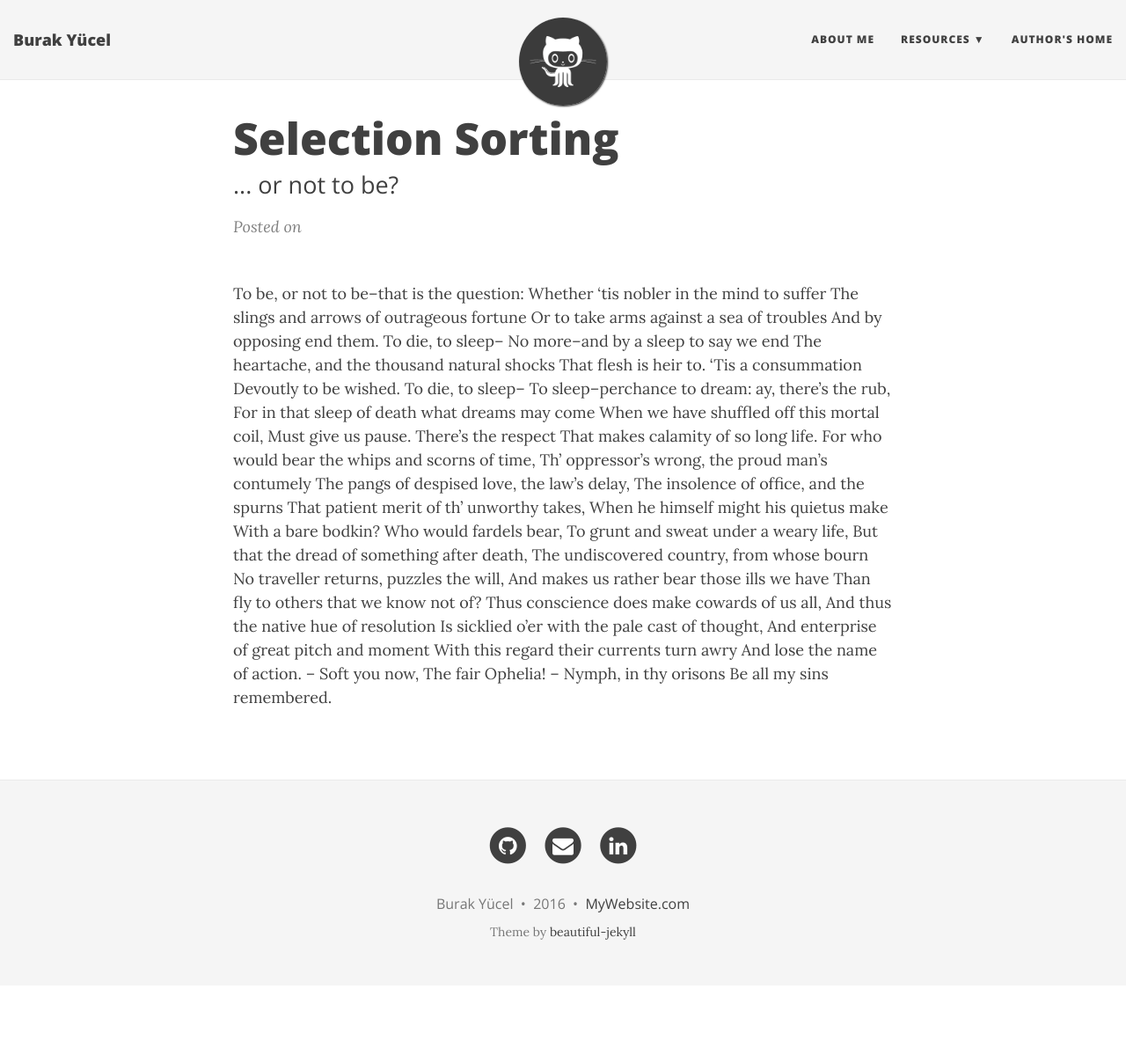
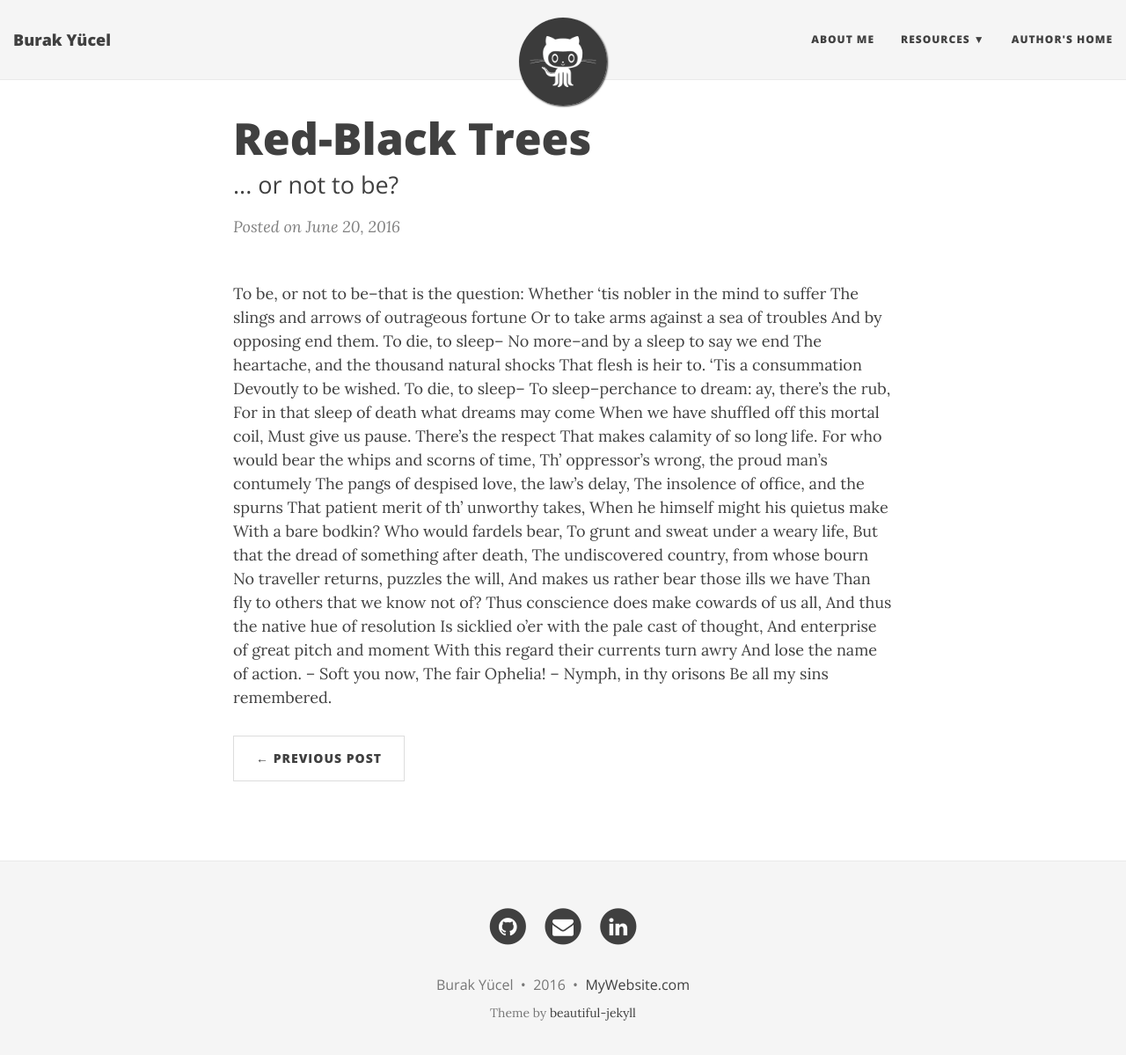
Before and after one commit to BurakYcl/burakycl.github.io, a Jekyll site: the page built from _posts/2016-06-20-Selection-Sort.md, in a window 1280 px wide and 1212 px high. Shown: the top 1199 px of the window at 88% size. Built offline with Jekyll 4.4.1, drawn with Linux system fonts in a browser that asks for light colours; nearby versions of some CDN libraries.

Commit message:
first commit

```diff
--- a/2016-06-20-Selection-Sort.md
+++ b/_posts/2016-06-20-Selection-Sort.md
@@ -1,6 +1,6 @@
 ---
 layout: post
-title: Selection Sorting
+title: Red-Black Trees
 subtitle: ... or not to be?
 ---
 
```
Also changed, not shown: _posts/_posts2016-06-20-Bubble-Sort.md (renamed from _posts2016-06-20-Bubble-Sort.md, +1 -1 lines).
